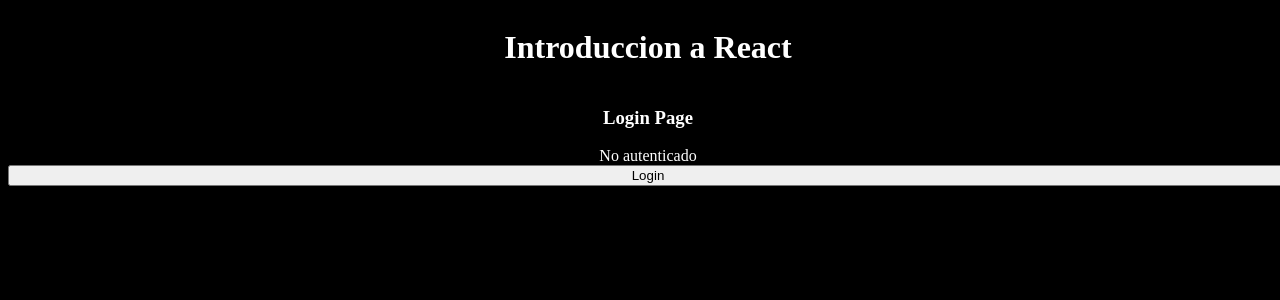
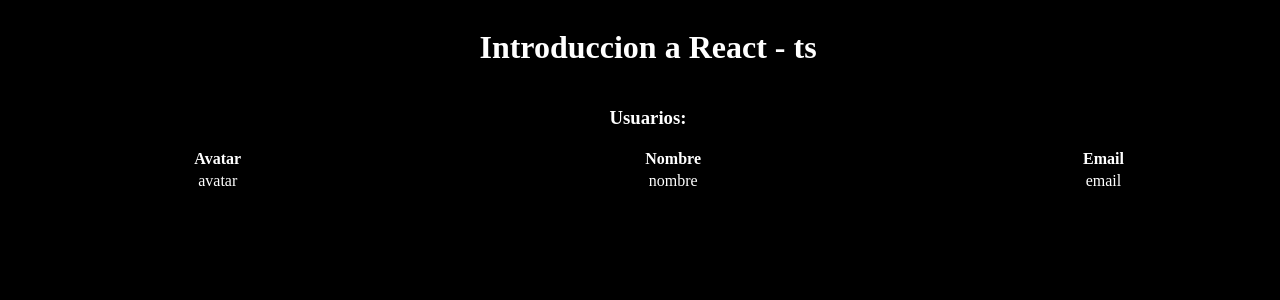
Before and after one commit to braianLucero/React-Native-Masterclass, a React (Vite) app in the folder 01-react-native-fundamentos/: page / in a window 1280 px wide. Shown: the top 300 px of the page. Built offline with nearby package versions, Linux system fonts and the light colour scheme; no server answers.

Commit message:
clas 18 ; differences between requests with fetch and axios

```diff
--- a/01-react-native-fundamentos/package.json
+++ b/01-react-native-fundamentos/package.json
@@ -10,6 +10,7 @@
     "preview": "vite preview"
   },
   "dependencies": {
+    "axios": "^1.6.8",
     "react": "^18.2.0",
     "react-dom": "^18.2.0",
     "zustand": "^4.5.2"
--- a/01-react-native-fundamentos/src/App.tsx
+++ b/01-react-native-fundamentos/src/App.tsx
@@ -4,19 +4,21 @@
 // import { Counter } from "./components/Counter";
 // import { CounterWithHook } from "./components";
 
-import { LoginPage } from "./components";
+// import { LoginPage } from "./components";
+import { UserPage } from "./components/UserPage";
 
 function App() {
   return (
     <>
       <main>
-        <h1>Introduccion a React</h1>
+        <h1>Introduccion a React - ts</h1>
 
         {/* <BasicTypes /> */}
         {/* <ObjectLiterals /> */}
         {/* <BasicFunction /> */}
         {/* <CounterWithHook /> */}
-        <LoginPage />
+        {/* <LoginPage /> */}
+        <UserPage />
       </main>
     </>
   );
--- /dev/null
+++ b/01-react-native-fundamentos/src/components/UserPage.tsx
@@ -0,0 +1,36 @@
+import axios from "axios";
+import { useEffect } from "react";
+
+export const UserPage = () => {
+  useEffect(() => {
+    axios
+      .get("https://reqres.in/api/users?page=2")
+      .then((resp) => console.log(resp.data.total));
+
+    // fetch("https://reqres.in/api/users?page=2")
+    //   .then((resp) => resp.json())
+    //   .then((data) => console.log(data));
+  }, []);
+
+  return (
+    <>
+      <h3> Usuarios: </h3>
+      <table>
+        <thead>
+          <tr>
+            <th>Avatar</th>
+            <th>Nombre</th>
+            <th>Email</th>
+          </tr>
+        </thead>
+        <tbody>
+          <tr>
+            <td>avatar</td>
+            <td>nombre</td>
+            <td>email</td>
+          </tr>
+        </tbody>
+      </table>
+    </>
+  );
+};
--- a/01-react-native-fundamentos/src/components/index.ts
+++ b/01-react-native-fundamentos/src/components/index.ts
@@ -1,3 +1,4 @@
 export * from "./Counter";
 export * from "./CounterWithHook";
 export * from "./LoginPage";
+export * from "./UserPage";
--- a/01-react-native-fundamentos/src/store/auth.store.ts
+++ b/01-react-native-fundamentos/src/store/auth.store.ts
@@ -16,7 +16,7 @@
   status: "checking",
   token: undefined,
   user: undefined,
-  login: (email: string, password: string) => {
+  login: (email: string /* password: string*/) => {
     set({
       status: "authenticated ",
       token: "ABC123",
```
Also changed, not shown: 1 other file (tests, documents, lock files or other folders).
